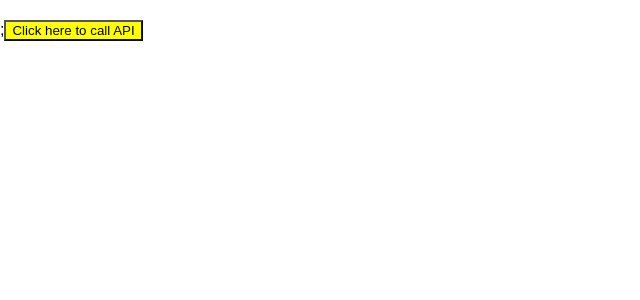
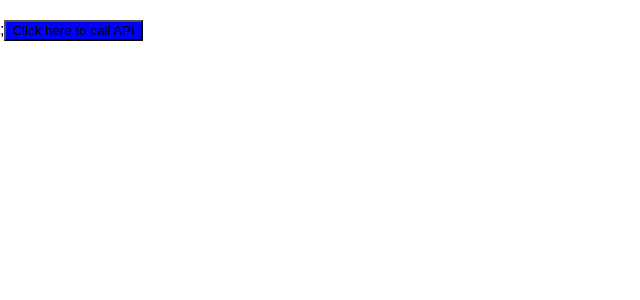
Before and after one commit to usjaved/AzureDeployment, a React (Create React App) app: page / in a window 1280 px wide. Shown: the top 300 px of the page, without its empty margins (0-640 px from the left). Built offline with nearby package versions, Linux system fonts and the light colour scheme.

Commit message:
color chnaged to blue

```diff
--- a/src/App.css
+++ b/src/App.css
@@ -33,5 +33,5 @@
   to { transform: rotate(360deg); }
 }
 .btnapi{
-background:yellow;
+background:blue;
 }
```
